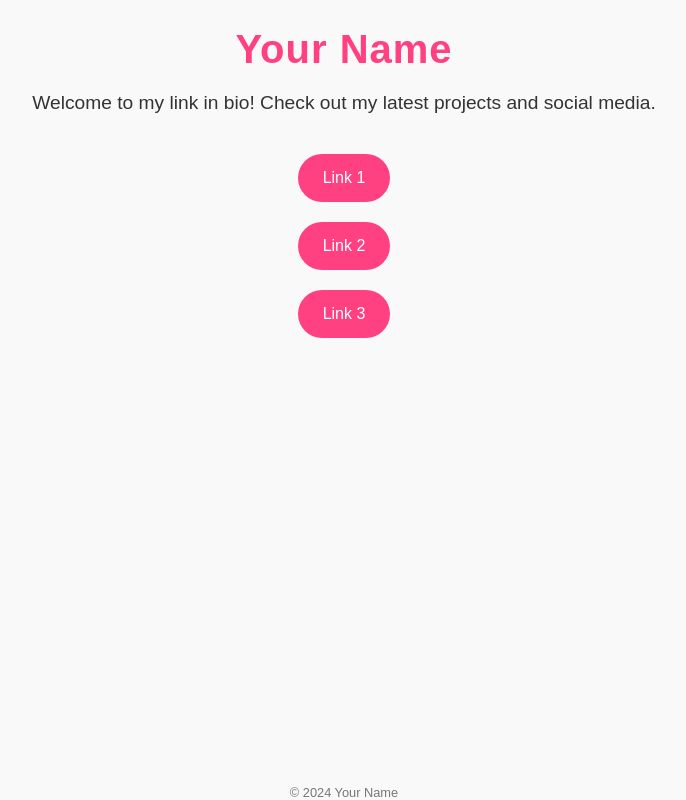
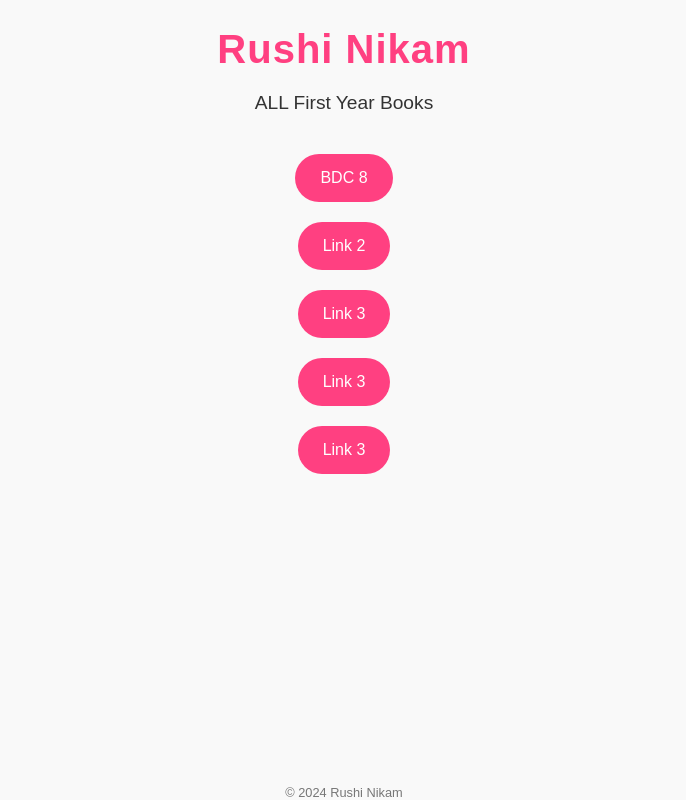
Before and after one commit to rushiii37/medeobyrushi, a plain HTML site: page index.html in a window 1280 px wide. Shown: the whole page, without its empty margins (296-982 px from the left). Drawn offline with Linux system fonts and the light colour scheme.

Commit message:
Update index.html

```diff
--- a/index.html
+++ b/index.html
@@ -3,7 +3,7 @@
 <head>
     <meta charset="UTF-8">
     <meta name="viewport" content="width=device-width, initial-scale=1.0">
-    <title>Link in Bio</title>
+    <title>ALL BOOKS By Rushi</title>
     <style>
         body {
             font-family: Arial, sans-serif;
@@ -55,13 +55,16 @@
     </style>
 </head>
 <body>
-    <h1>Your Name</h1>
-    <p>Welcome to my link in bio! Check out my latest projects and social media.</p>
+    <h1>Rushi Nikam</h1>
+    <p>ALL First Year Books </p>
 
-    <a href="https://your-link1.com" target="_blank">Link 1</a>
+    <a href="https://rushiii37.github.io/Rushi-Nikam/" target="_blank">BDC 8 </a>
     <a href="https://your-link2.com" target="_blank">Link 2</a>
     <a href="https://your-link3.com" target="_blank">Link 3</a>
+    <a href="https://your-link3.com" target="_blank">Link 3</a>
+    <a href="https://your-link3.com" target="_blank">Link 3</a>
 
-    <div class="footer">© 2024 Your Name</div>
+
+    <div class="footer">© 2024 Rushi Nikam</div>
 </body>
 </html>
```
